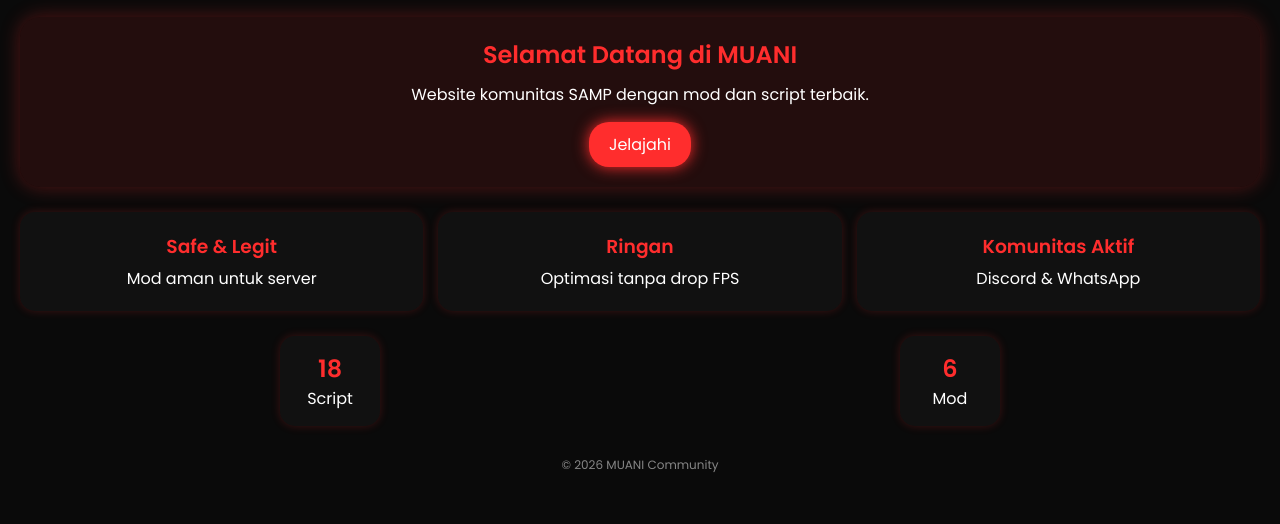
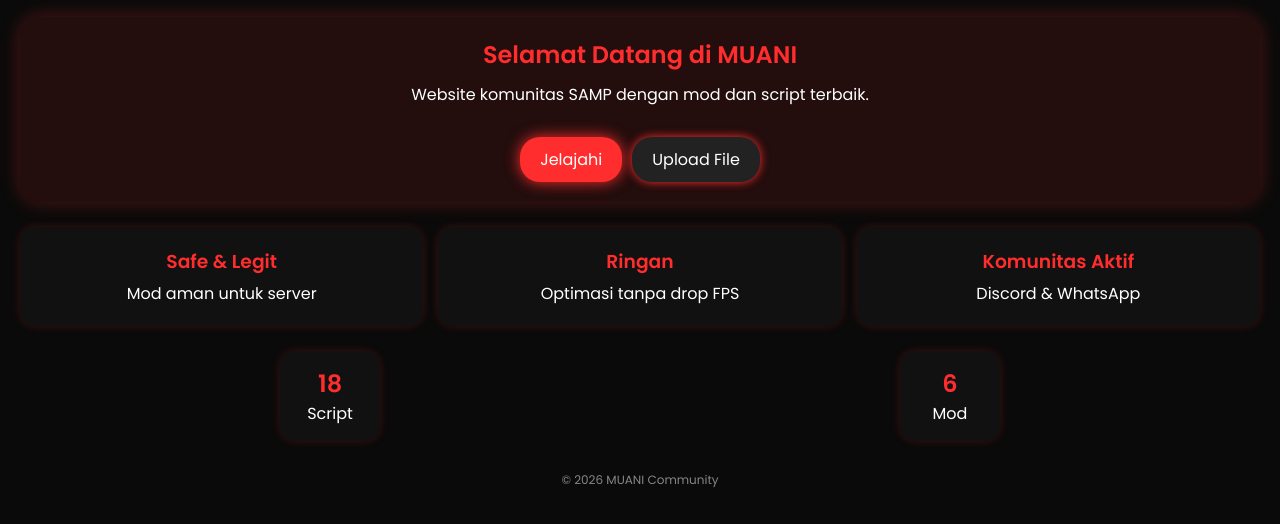
Before and after one commit to Krammz/MuaniLua, a plain HTML site: page index.html in a window 1280 px wide. Shown: the part 276-800 px from the top of the page. Drawn offline with Linux system fonts and the light colour scheme.

Commit message:
Update index.html

```diff
--- a/index.html
+++ b/index.html
@@ -42,6 +42,28 @@ h1 {
   padding: 20px;
   border-radius: 20px;
   box-shadow: 0 0 20px rgba(255,45,45,0.3);
+}
+
+.btn-group {
+  margin-top:15px;
+  display:flex;
+  justify-content:center;
+  gap:10px;
+  flex-wrap:wrap;
+}
+
+.btn {
+  padding:10px 20px;
+  background:#ff2d2d;
+  color:#fff;
+  border-radius:20px;
+  text-decoration:none;
+  box-shadow:0 0 15px #ff2d2d;
+}
+
+.btn.secondary {
+  background:#222;
+  box-shadow:0 0 10px #ff2d2d;
 }
 
 .hero h2 {
@@ -109,7 +131,10 @@ footer {
   <div class="subtitle">Komunitas Modder & Scripter SAMP Indonesia</div>  <div class="hero">
     <h2>Selamat Datang di MUANI</h2>
     <p>Website komunitas SAMP dengan mod dan script terbaik.</p>
-    <a href="#" class="btn">Jelajahi</a>
+    <div class="btn-group">
+      <a href="#" class="btn">Jelajahi</a>
+      <a href="upload.html" class="btn secondary">Upload File</a>
+    </div>
   </div>  <div class="cards">
     <div class="card">
       <h3>Safe & Legit</h3>
```
